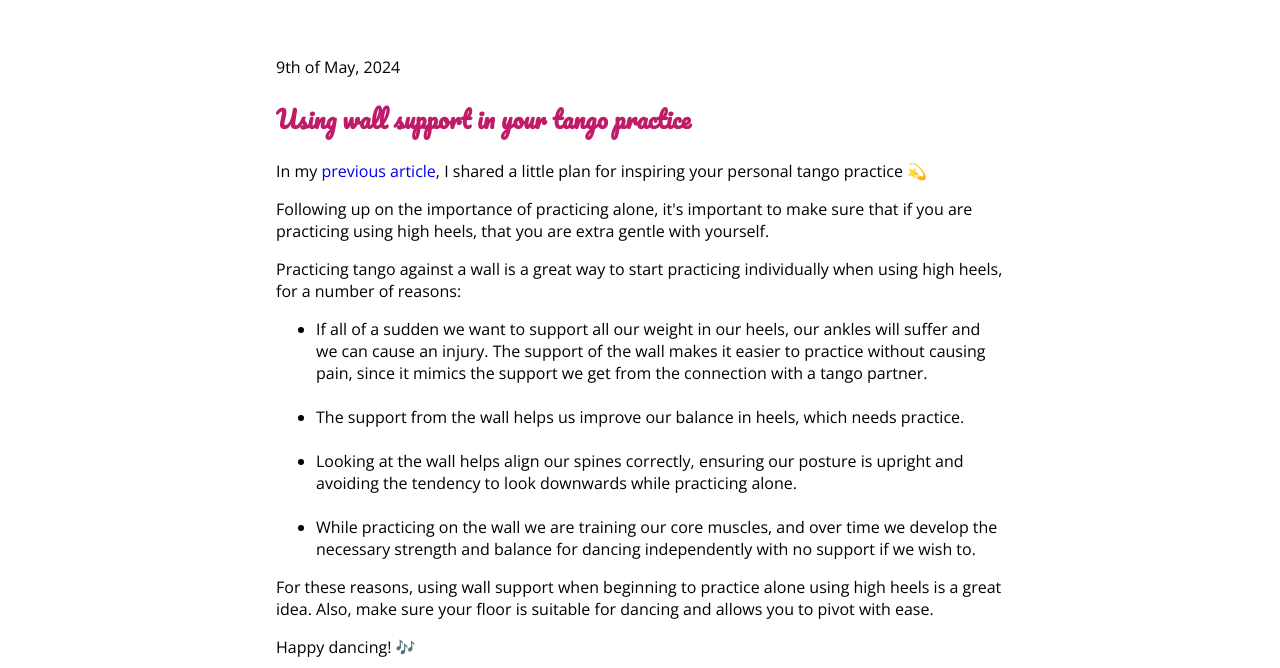
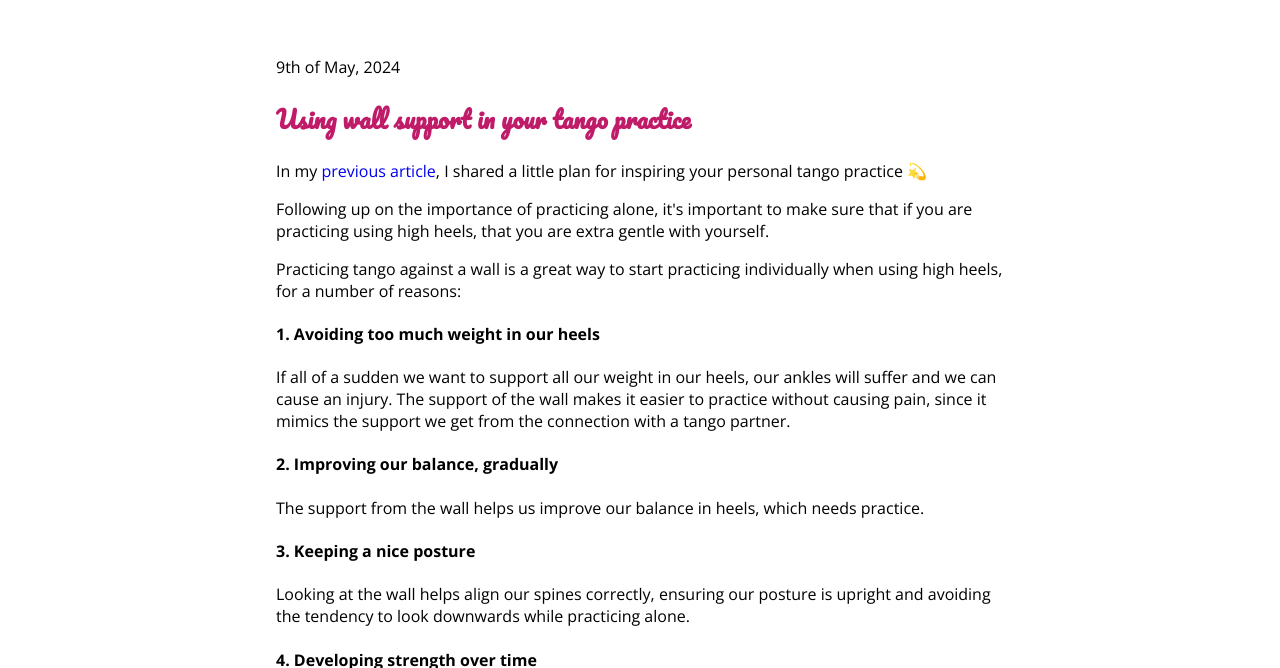
Before and after one commit to tangoease/tangease, a plain HTML site: page wall_support.html in a window 1280 px wide. Shown: the part 272-940 px from the top of the page. Drawn offline with nearby package versions, Linux system fonts and the light colour scheme.

Commit message:
Add files via upload

```diff
--- a/wall_support.html
+++ b/wall_support.html
@@ -20,22 +20,20 @@
     <p></p>9th of May, 2024</p>
     <h2>Using wall support in your tango practice</h2>
 
-    <p>In my <a href="one_song_a_day.html" style="text-decoration: none; ">previous article</a>, I shared a little plan for inspiring your personal tango practice 💫 </p>
+    <p>In my <a href="one_song_a_day.html" style="text-decoration: none; " target="_blank">previous article</a>, I shared a little plan for inspiring your personal tango practice 💫 </p>
 
     <p> Following up on the importance of practicing alone, it's important to make sure that if you are practicing using high heels, that you are extra gentle with yourself.</p>
 
     <p>Practicing tango against a wall is a great way to start practicing individually when using high heels, for a number of reasons:</p>
 
-    <ul>
-        <li>If all of a sudden we want to support all our weight in our heels, our ankles will suffer and we can cause an injury. The support of the wall makes it easier to practice without causing pain, since it mimics the support we get from the connection with a tango partner.</li>
-        <br>
-        <li>The support from the wall helps us improve our balance in heels, which needs practice.</li>
-        <br>
-        <li>Looking at the wall helps align our spines correctly, ensuring our posture is upright and avoiding the tendency to look downwards while practicing alone.</li>
-        <br>
-        <li>While practicing on the wall we are training our core muscles, and over time we develop the necessary strength and balance for dancing independently with no support if we wish to.</li>
-      </ul>
-
+    <h4>1. Avoiding too much weight in our heels</h4>
+    <p>If all of a sudden we want to support all our weight in our heels, our ankles will suffer and we can cause an injury. The support of the wall makes it easier to practice without causing pain, since it mimics the support we get from the connection with a tango partner.</p>
+    <h4>2. Improving our balance, gradually</h4>
+    <p>The support from the wall helps us improve our balance in heels, which needs practice.</p>
+    <h4>3. Keeping a nice posture</h4>
+    <p>Looking at the wall helps align our spines correctly, ensuring our posture is upright and avoiding the tendency to look downwards while practicing alone.</p>
+    <h4>4. Developing strength over time</h4>
+    <p>While practicing on the wall we are training our core muscles, and over time we develop the necessary strength and balance for dancing independently with no support if we wish to.</p>
 
     <p>For these reasons, using wall support when beginning to practice alone using high heels is a great idea. Also, make sure your floor is suitable for dancing and allows you to pivot with ease.</p>
 
```
